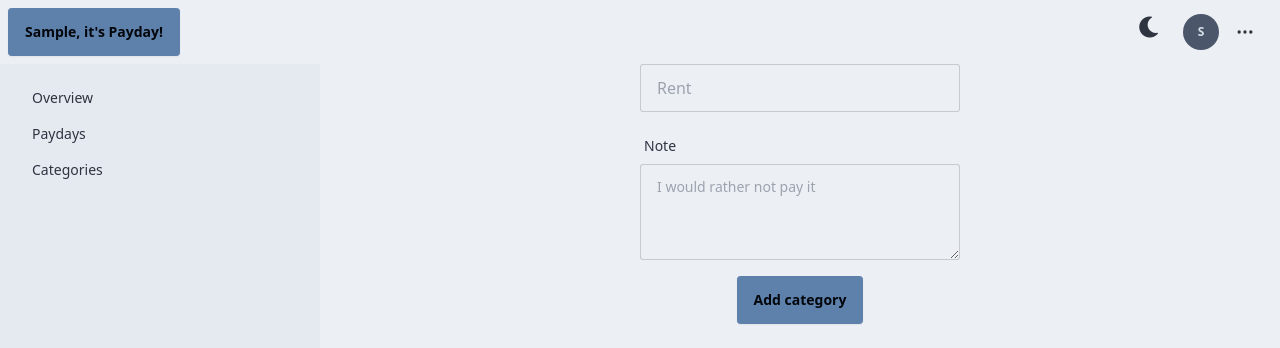
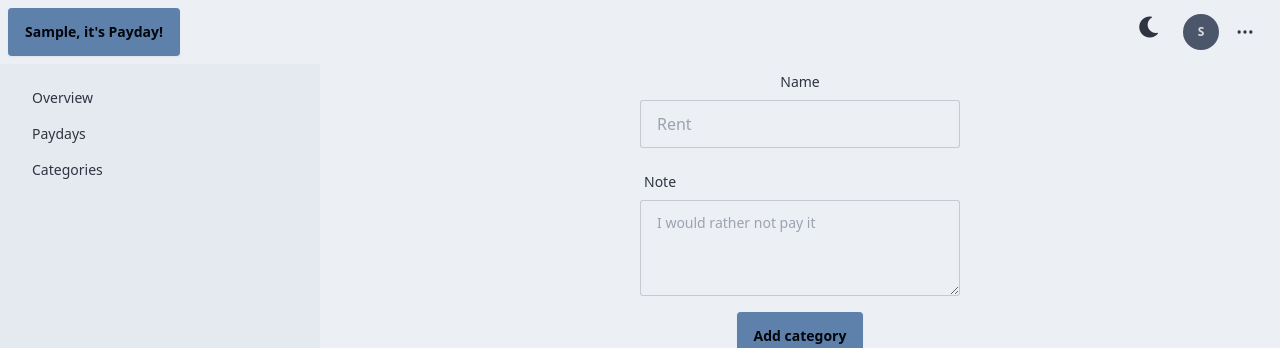
Before and after one commit to Jack-Culcasi/Django-Budgeting-App, a Django app: page /categories/ in a window 1280 px wide. Shown: the top 348 px of the page. Run offline with Django 5.2, Linux system fonts and the light colour scheme; the visitor is signed in with stand-in values (Sample User, id 1); data that the repository does not hold is empty; some libraries are stand-ins or nearby versions.

Commit message:
name label added

```diff
--- a/home/templates/categories.html
+++ b/home/templates/categories.html
@@ -5,6 +5,9 @@
 <div class="flex flex-col items-center justify-center">
     <!-- Add a Category Section -->
     <div class="flex flex-col items-center w-full max-w-xs mb-4">
+      <div class="label">
+        <span class="label-text">Name</span>
+    </div>
         <input type="text" name="name" placeholder="Rent" class="input input-bordered w-full" required />
     </div>
 
```
